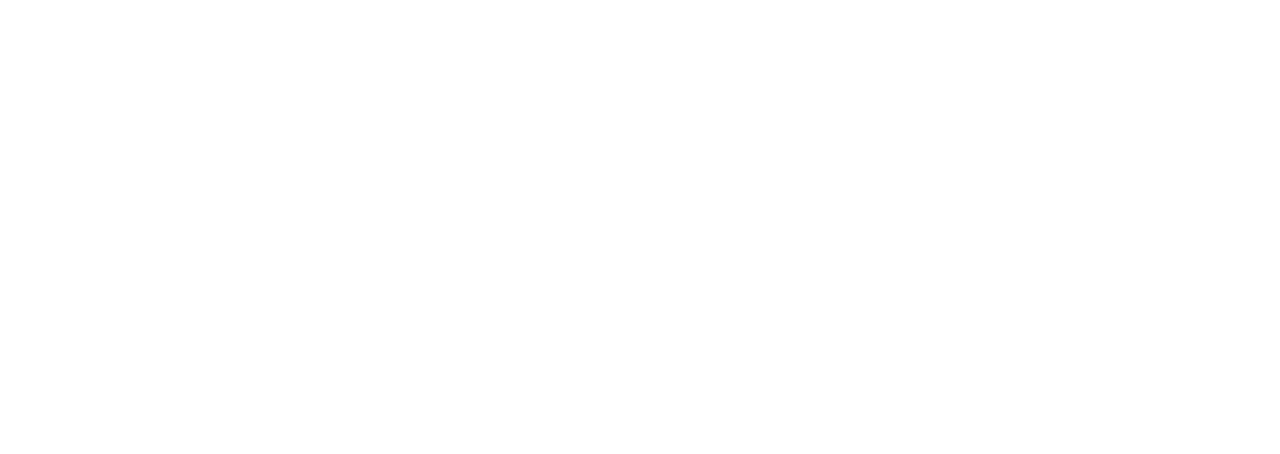
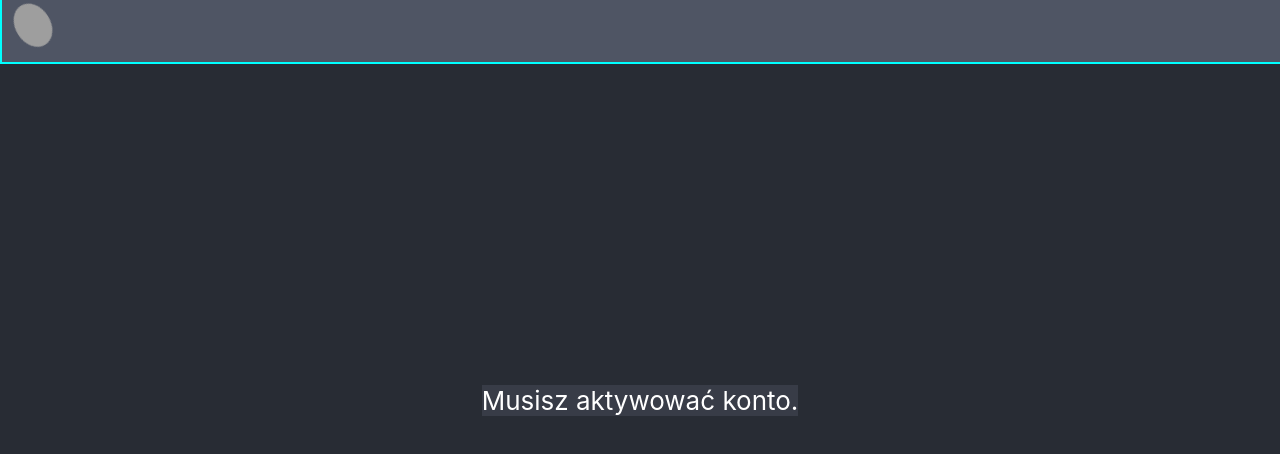
Before and after one commit to Myetekk/Noodle, a React (Create React App) app: page /inactive-account in a window 1280 px wide. Before the commit this address had no page. Shown: the top 454 px of the page. Built offline with nearby package versions, Linux system fonts and the light colour scheme; grey boxes are pictures that could not be loaded.

Commit message:
okno inactive-users
i mała refaktoryzacja

```diff
--- a/src/App.js
+++ b/src/App.js
@@ -3,6 +3,7 @@ import { BrowserRouter as Router, Routes, Route, Link } from 'react-router-dom';
 import LogIn from './Pages/Logging/LogIn'
 import Register from './Pages/Logging/Register'
 import MainPage from './Pages/MainPage/MainPage'
+import InactiveAccount from './Pages/InactiveAccount/InactiveAccount'
 import CoursePage from './Pages/CoursePage/CoursePage'
 import UserSettings from './Pages/UserSettings/UserSettings'
 import CreateCourse from './Pages/CreateCourse/CreateCourse'
@@ -24,9 +25,10 @@ function App() {
           <Route path="/" element={<LogIn />} />
           <Route path="/register" element={<Register />} />
           <Route path="/home" element={<MainPage />} />
+          <Route path="/inactive-account" element={<InactiveAccount />} />
           <Route path="/course" element={<CoursePage />} />
           <Route path="/settings" element={<UserSettings />} />
-          <Route path="/createcourse" element={<CreateCourse />} />
+          <Route path="/create-course" element={<CreateCourse />} />
         </Routes>
       </Router>
 
--- /dev/null
+++ b/src/Pages/InactiveAccount/InactiveAccount.css
@@ -0,0 +1,17 @@
+.Settings-page-app {
+    background-color: #282c34;
+    min-height: 100vh;
+    display: flex;
+    flex-direction: column;
+    align-items: center;
+    font-size: calc(10px + 2vmin);
+    color: white;
+}
+
+
+
+.Inactive-account {
+    margin: auto;
+    background-color:#383c47;
+    color: white;
+}
--- /dev/null
+++ b/src/Pages/InactiveAccount/InactiveAccount.js
@@ -0,0 +1,54 @@
+import React, { useState, useEffect } from 'react';
+import axios from 'axios';
+import { Link, Navigate, useNavigate } from 'react-router-dom';
+
+import './InactiveAccount.css';
+import '../../App.css';
+import TopBar from '../../Assets/TopBar/TopBar';
+import { userInfo, userCourses } from '../Logging/LogIn';
+
+
+
+
+
+
+
+
+function InactiveAccount() {
+
+    const navigate = useNavigate()
+
+
+
+
+
+
+
+
+
+
+    return (
+        <div>
+
+
+
+            <TopBar/>
+
+
+
+            <header className="App">
+
+                <div className="Inactive-account">
+
+                    <text > Musisz aktywować konto. </text>
+
+                </div>
+
+            </header>
+
+
+
+        </div>
+    );
+}
+export default InactiveAccount;
--- a/src/Pages/Logging/LogIn.js
+++ b/src/Pages/Logging/LogIn.js
@@ -10,8 +10,8 @@ import { getUsersCourses } from '../MainPage/MainPage';
 
 
 
-export let userInfo = {user_id: 0, first_name: "", last_name: "", email: "", password: "", type: 0, new_mark_notify: 1, solution_sent_notify: 1, date_incoming_notify: 1}
-export let userCourses = []
+export const userInfo = {user_id: 0, first_name: "", last_name: "", email: "", password: "", type: 0, new_mark_notify: 1, solution_sent_notify: 1, date_incoming_notify: 1}
+export const userCourses = []
 
 
 
@@ -83,12 +83,12 @@ function LogIn() {
         .then( response => {
             const credentials = response.data;
 
-            credentials.forEach( async item => {
-                if (item.email === email){
-                    if (item.password === password){
+            credentials.forEach( async user => {
+                if (user.email === email){
+                    if (user.password === password) {
                         await getUsersInfo()
                         await getUsersCourses(navigate)
-                        navigate("/home")
+                        user.type !== 0 ? navigate("/inactive-account") : navigate("/home")
                     }
                 }
             });
--- a/src/Pages/MainPage/MainPage.js
+++ b/src/Pages/MainPage/MainPage.js
@@ -11,7 +11,7 @@ import { userInfo, userCourses } from '../Logging/LogIn';
 
 
 
-export let courseInfo = {course_id: 0, course_name: "", course_owner: "", course_users: "", course_elements: ""}
+export const courseInfo = {course_id: 0, course_name: "", course_owner: "", course_users: "", course_elements: ""}
 
 
 
```
